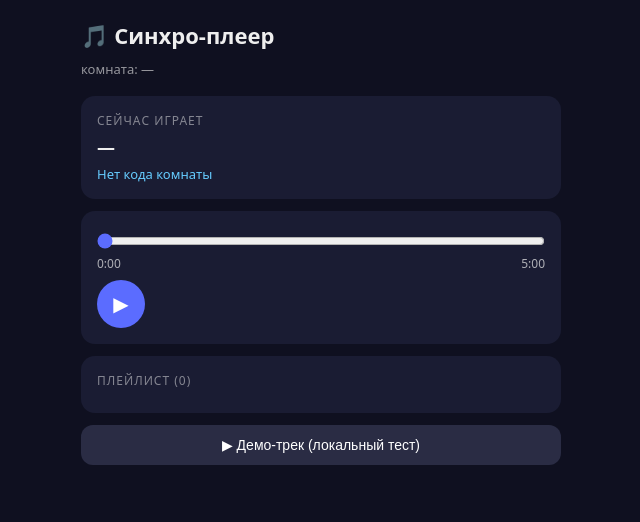
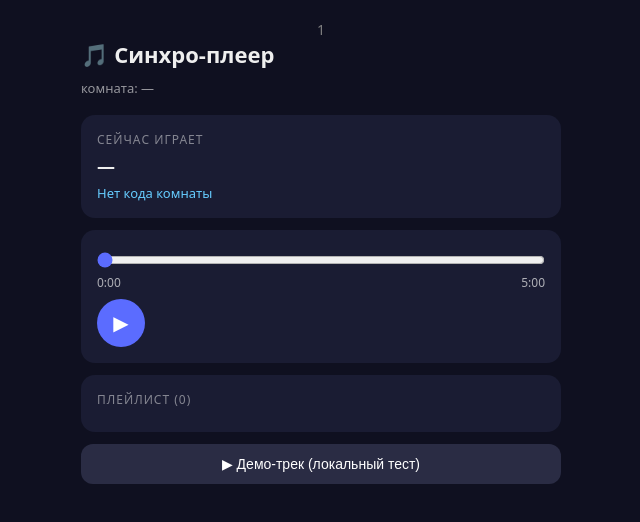
Before and after one commit to doma26446-spec/music-sync, a plain HTML site: page static/index.html in a window 1280 px wide. Shown: the whole page, without its empty margins (319-959 px from the left). Drawn offline with Linux system fonts and the light colour scheme.

Commit message:
Update index.html

```diff
--- a/static/index.html
+++ b/static/index.html
@@ -8,6 +8,7 @@
 </head>
 <body>
   <div class="app">
+    <div style="color:gray;font-size:14px;text-align:center">1</div>
     <h1>🎵 Синхро-плеер</h1>
     <div id="room" class="room">комната: —</div>
 
```
